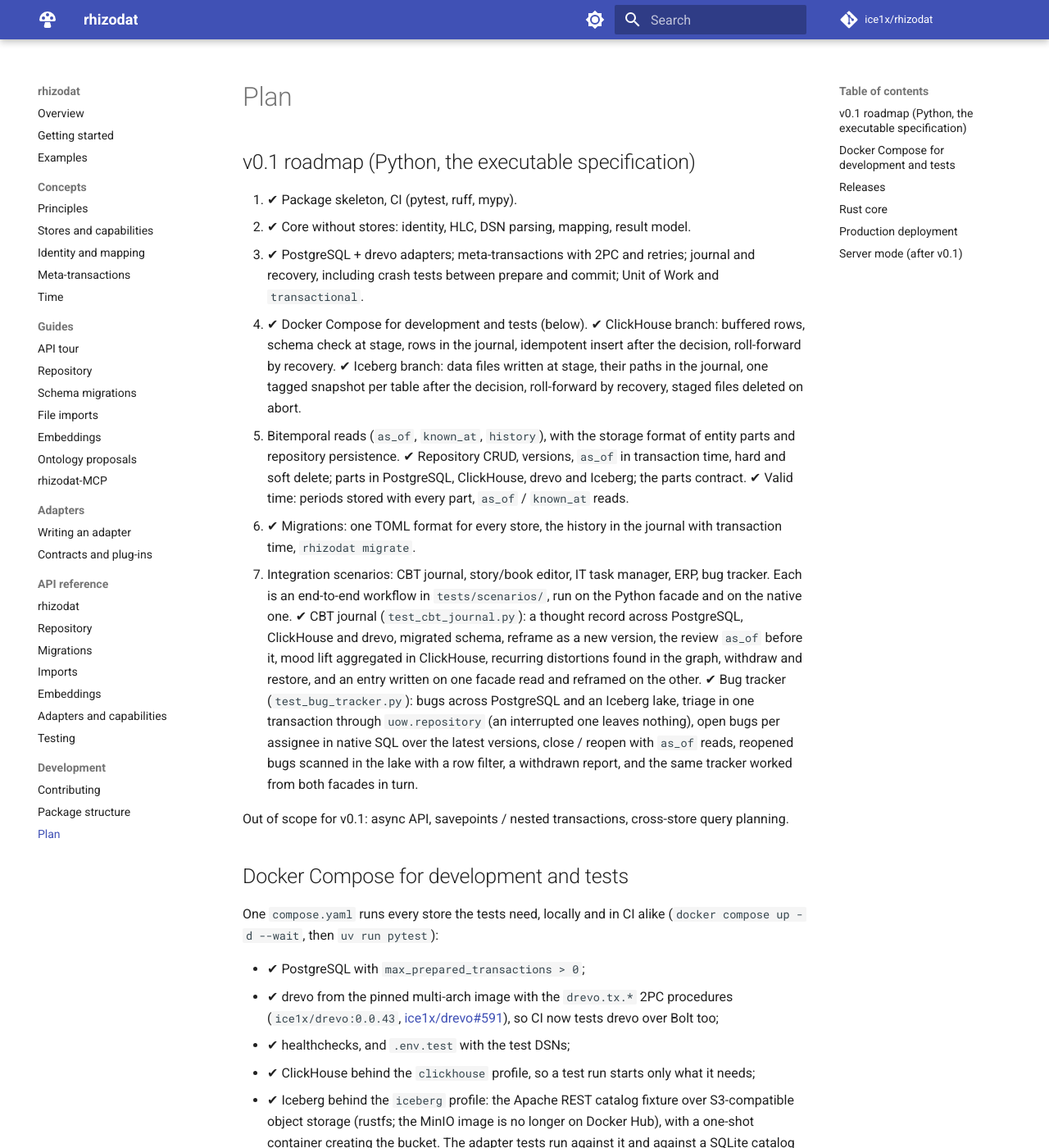
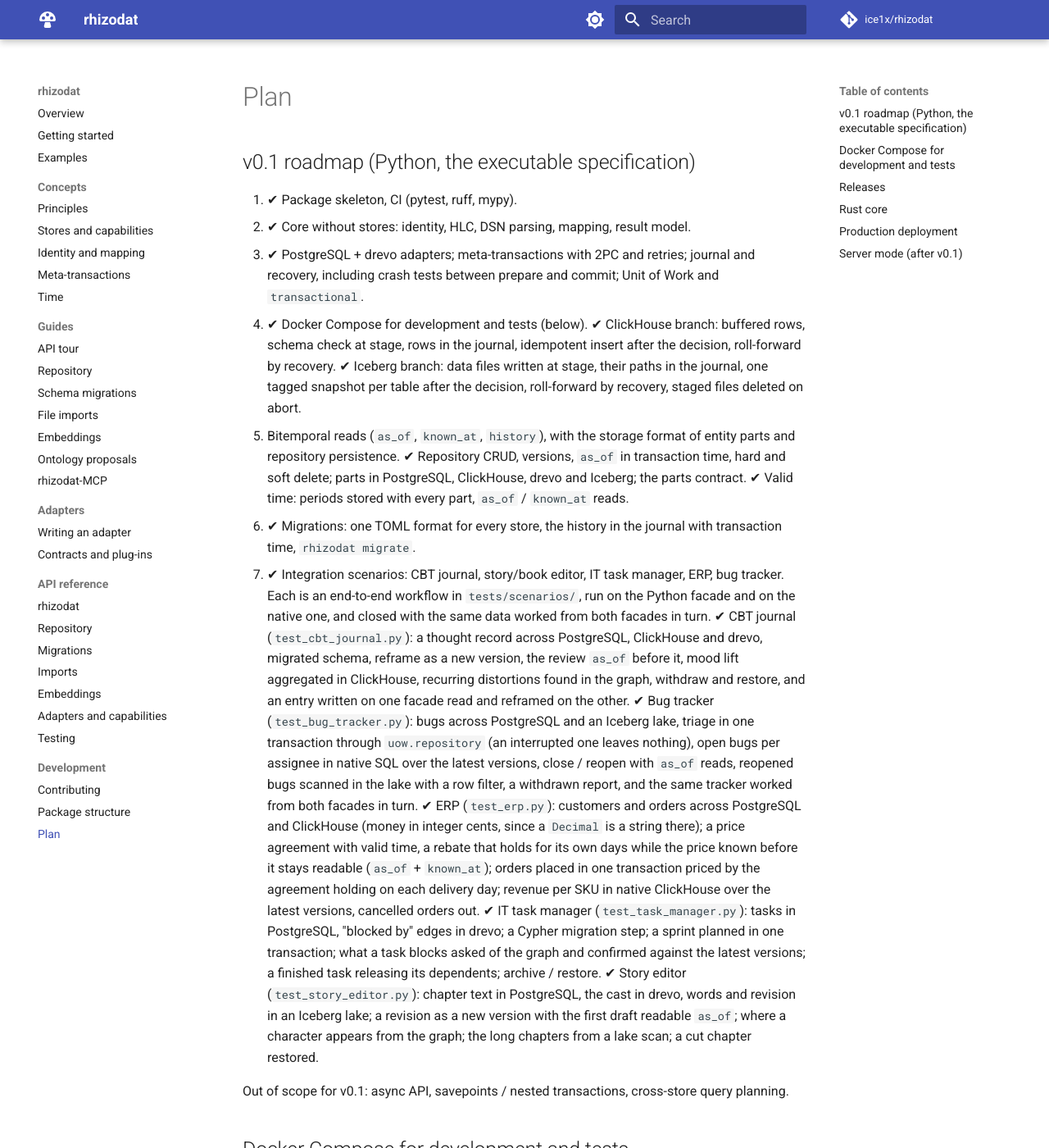
Before and after one commit to ice1x/rhizodat, an MkDocs documentation site: the page built from docs/plan.md, in a window 1280 px wide and 1400 px high. Shown: the whole window at 82% size. Built offline with MkDocs 1.6.1 and Material for MkDocs 9.7.7, drawn with Linux system fonts in a browser that asks for light colours; comment, search, counter and statistics services are not loaded.

Commit message:
docs: roadmap item 7 complete, the five scenarios in the plan
docs/plan.md marks item 7 of the v0.1 roadmap done and lists the ERP, IT task
manager and story editor scenarios next to the CBT journal and the bug
tracker, each with what it covers and the limit it met (Decimal is a string
in ClickHouse, so the ERP keeps money in integer cents).
docs/development/index.md names all five under tests/scenarios/.

```diff
--- a/docs/plan.md
+++ b/docs/plan.md
@@ -21,9 +21,10 @@
    `known_at` reads.
 6. ✔ Migrations: one TOML format for every store, the history in the journal
    with transaction time, `rhizodat migrate`.
-7. Integration scenarios: CBT journal, story/book editor, IT task manager, ERP,
+7. ✔ Integration scenarios: CBT journal, story/book editor, IT task manager, ERP,
    bug tracker. Each is an end-to-end workflow in `tests/scenarios/`, run on
-   the Python facade and on the native one.
+   the Python facade and on the native one, and closed with the same data
+   worked from both facades in turn.
    ✔ CBT journal (`test_cbt_journal.py`): a thought record across PostgreSQL,
    ClickHouse and drevo, migrated schema, reframe as a new version, the review
    `as_of` before it, mood lift aggregated in ClickHouse, recurring distortions
@@ -35,6 +36,20 @@
    versions, close / reopen with `as_of` reads, reopened bugs scanned in the
    lake with a row filter, a withdrawn report, and the same tracker worked from
    both facades in turn.
+   ✔ ERP (`test_erp.py`): customers and orders across PostgreSQL and ClickHouse
+   (money in integer cents, since a `Decimal` is a string there); a price
+   agreement with valid time, a rebate that holds for its own days while the
+   price known before it stays readable (`as_of` + `known_at`); orders placed in
+   one transaction priced by the agreement holding on each delivery day; revenue
+   per SKU in native ClickHouse over the latest versions, cancelled orders out.
+   ✔ IT task manager (`test_task_manager.py`): tasks in PostgreSQL, "blocked by"
+   edges in drevo; a Cypher migration step; a sprint planned in one
+   transaction; what a task blocks asked of the graph and confirmed against the
+   latest versions; a finished task releasing its dependents; archive / restore.
+   ✔ Story editor (`test_story_editor.py`): chapter text in PostgreSQL, the
+   cast in drevo, words and revision in an Iceberg lake; a revision as a new
+   version with the first draft readable `as_of`; where a character appears
+   from the graph; the long chapters from a lake scan; a cut chapter restored.
 
 Out of scope for v0.1: async API, savepoints / nested transactions, cross-store
 query planning.
```
Also changed, not shown: docs/development/index.md (+4 -3 lines).
